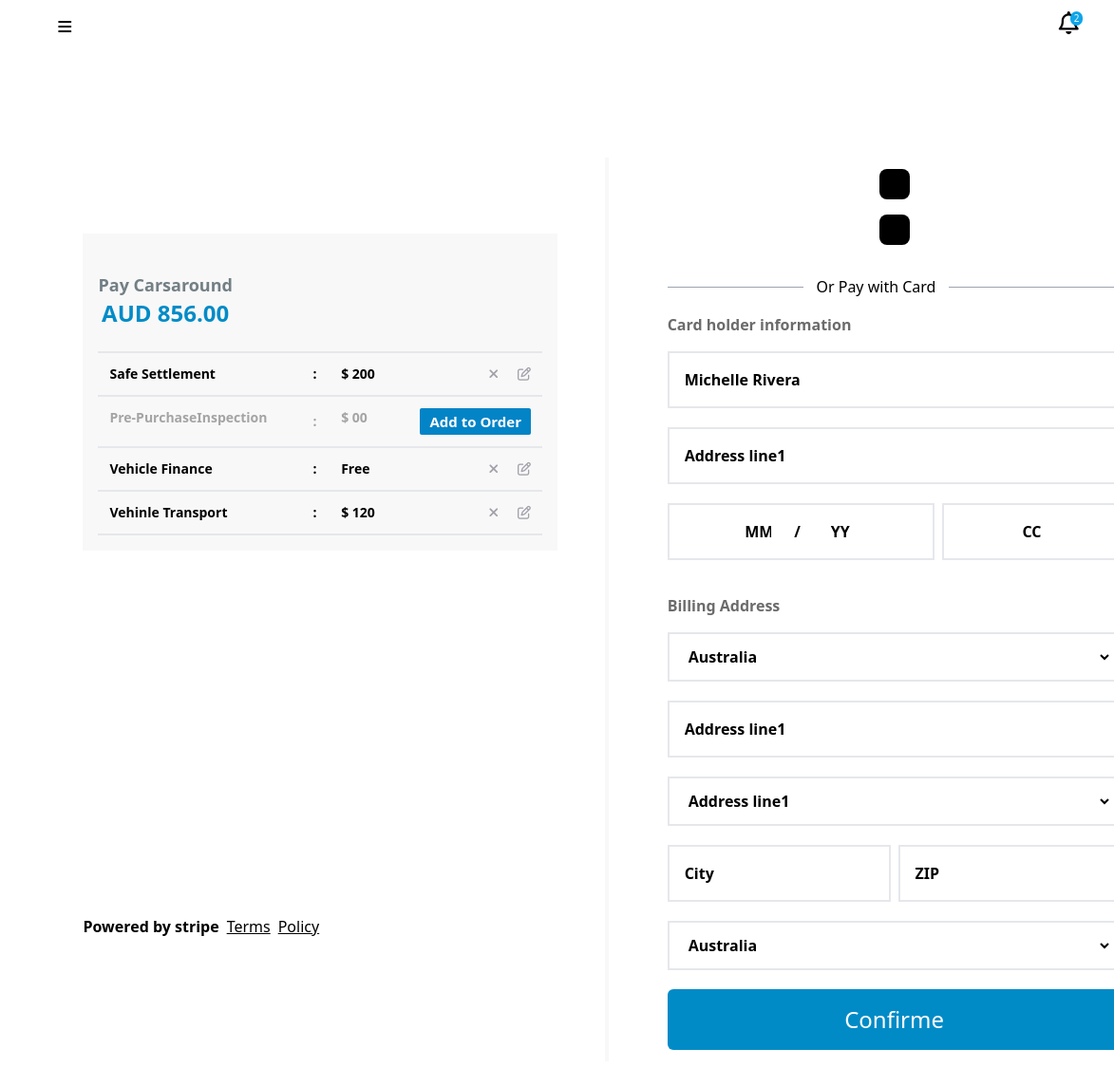
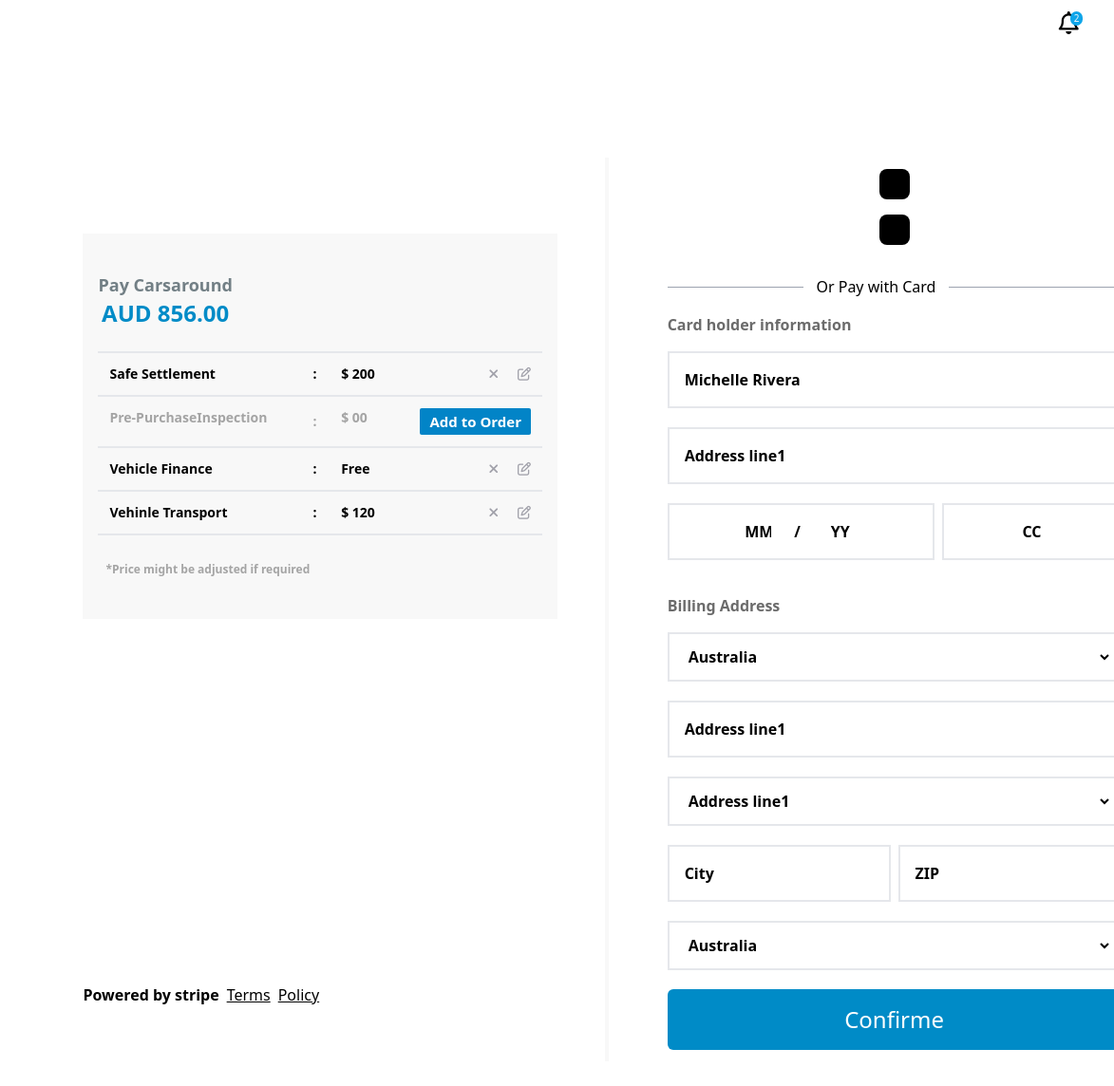
Before and after one commit to MizanCk/my_First_projecte, a website: page src/index.html in a window 1280 px wide. Shown: the full height of the page at 95% size, 0-1173 px from the left. Drawn offline with Linux system fonts and the light colour scheme.

Commit message:
last updete

```diff
--- a/src/index.html
+++ b/src/index.html
@@ -14,7 +14,9 @@
         <div class="flex justify-between items-center p-2">
             <div class="w-1/2 ">
                 <div class="flex gap-3 lg:w-1/5 w-24 ">
-                    <i class="fa-solid fa-bars"></i>
+                    <div>
+
+                    </div>
                     <a href="#">
                         <img class="w-full" src="Group 1.png" alt="">
                     </a>
@@ -291,7 +293,7 @@
                 </tbody>
                 </table>
 
-                <div class="md:hidden block flex justify-start text-xs p-2 my-5 text-[#a4a4a4] ">
+                <div class=" flex justify-start text-xs p-2 my-5 text-[#a4a4a4] ">
                     <p >
                         *Price might be adjusted if required
                     </p>
@@ -305,8 +307,8 @@
 
 
 
-            <footer class="md:mt-96 mt-20 ">
-                <div class=" flex justify-start gap-3">
+            <footer class="md:mt-96 mt-20  md:block hidden">
+                <div class=" flex justify-start gap-3 ">
                     <a class="w-full flex justify-start" href="#">
                         <span class="font-bold mr-2">
                             Powered by stripe
```
Also changed, not shown: dist/output.css.
